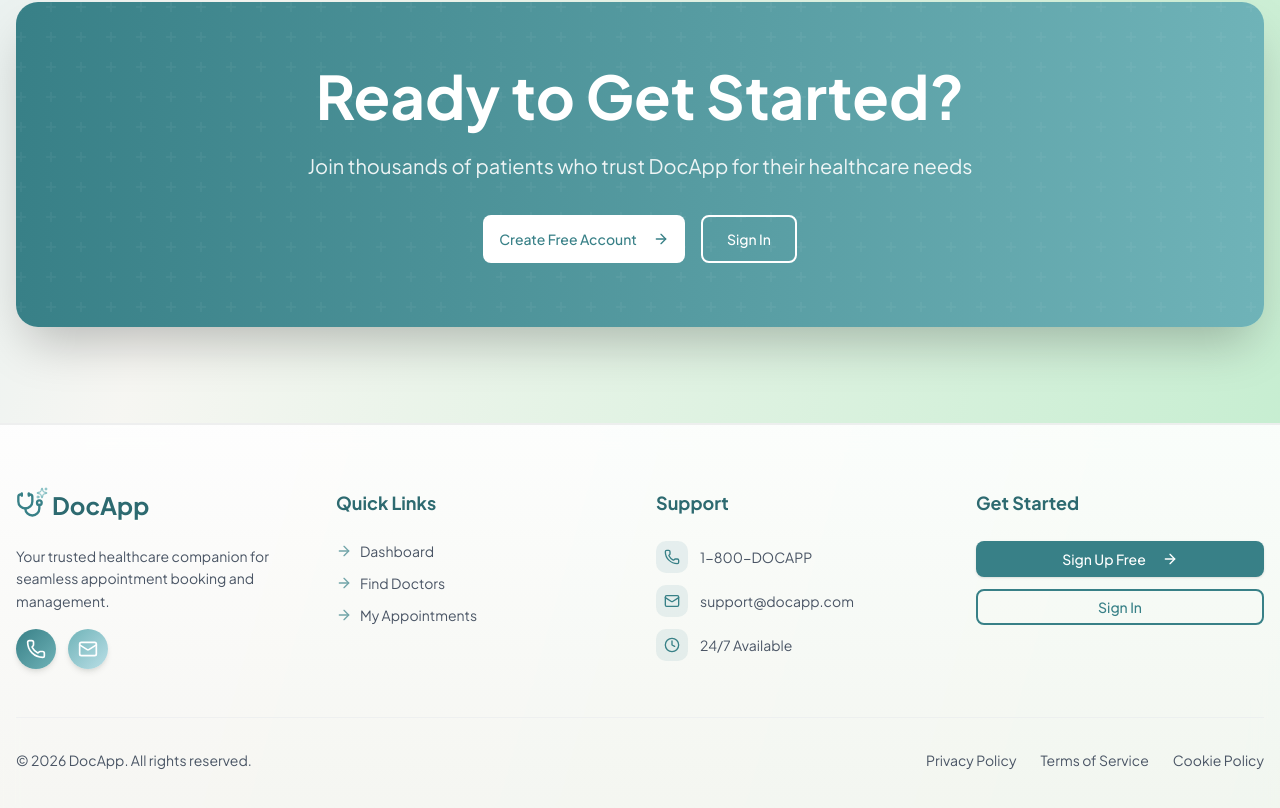
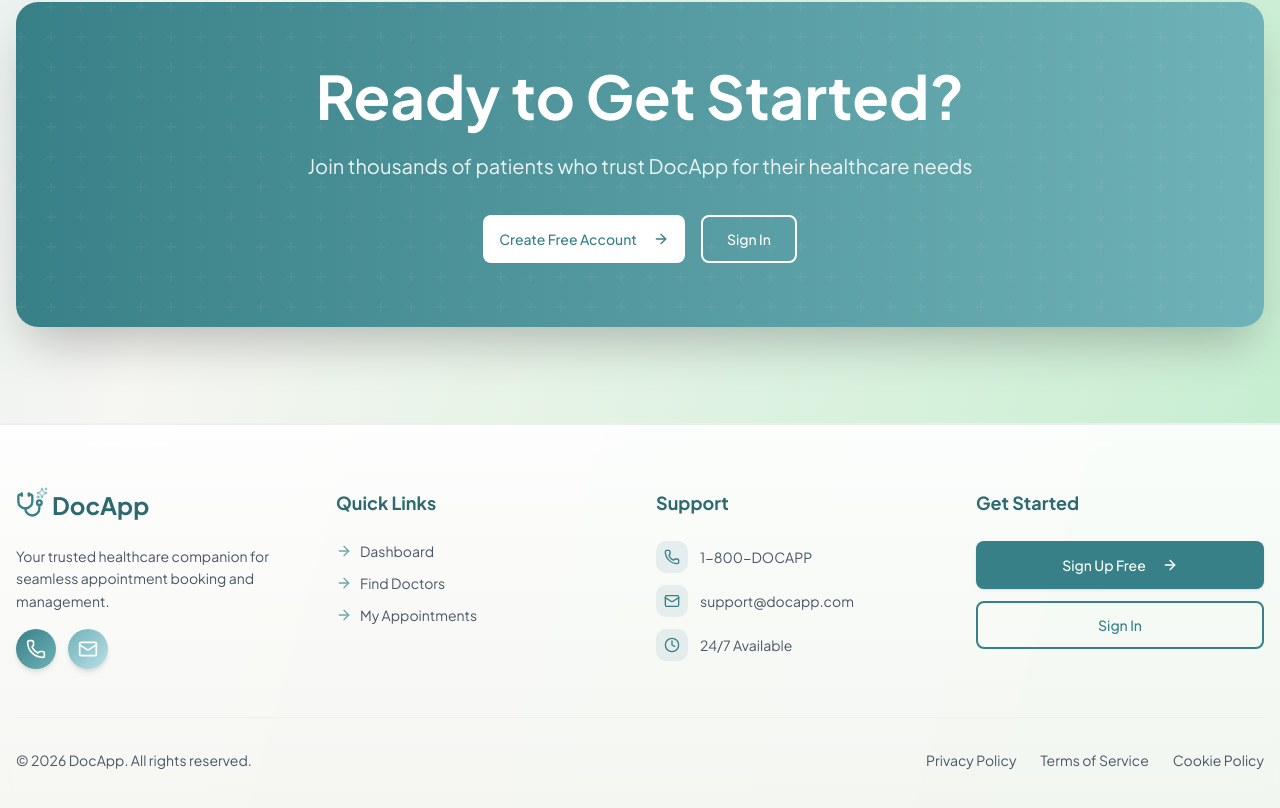
Before and after one commit to shamstabraiz29/doc-app, a Next.js app: page / in a window 1280 px wide. Shown: the part 3675-4483 px from the top of the page. Built offline with nearby package versions, Linux system fonts and the light colour scheme.

Commit message:
Update button size in Footer component for enhanced usability

```diff
--- a/src/components/home/footer.tsx
+++ b/src/components/home/footer.tsx
@@ -130,7 +130,7 @@ export function Footer() {
                     },
                   ].map(({ href, label, variant, showArrow }) => (
                     <Link key={href} href={href}>
-                      <Button variant={variant} className="w-full">
+                      <Button size="lg" variant={variant} className="w-full">
                         {label}
                         {showArrow && <ArrowRight className="ml-2 h-4 w-4" />}
                       </Button>
```
